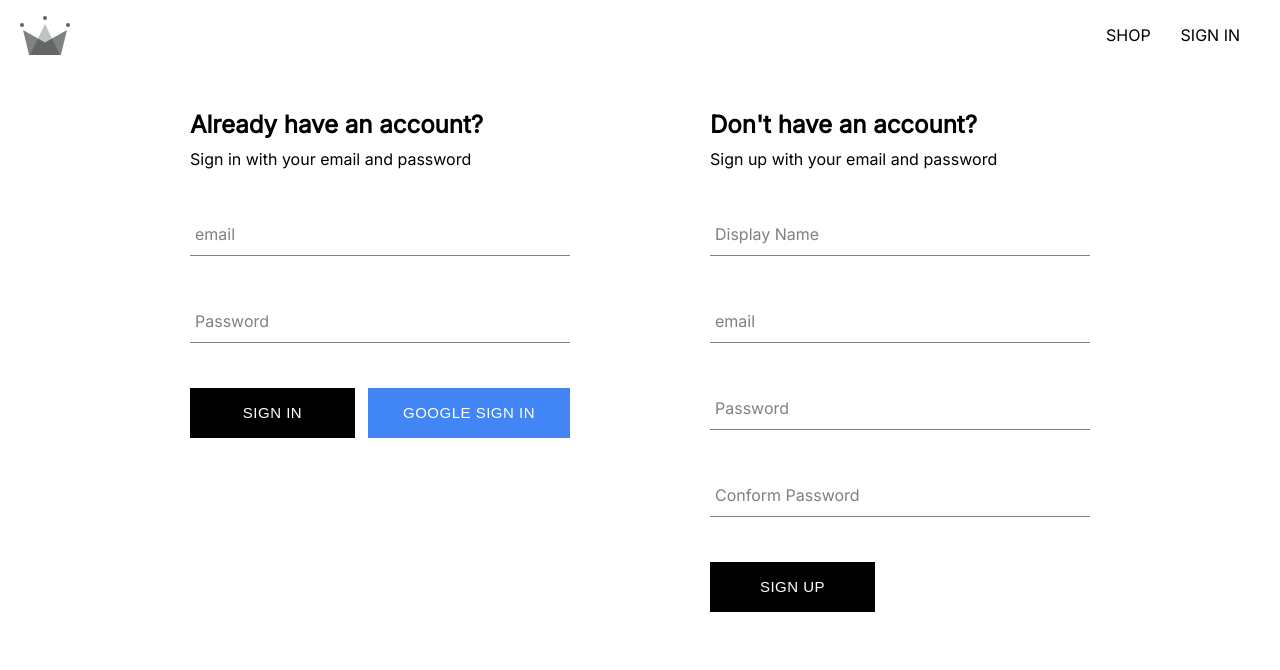
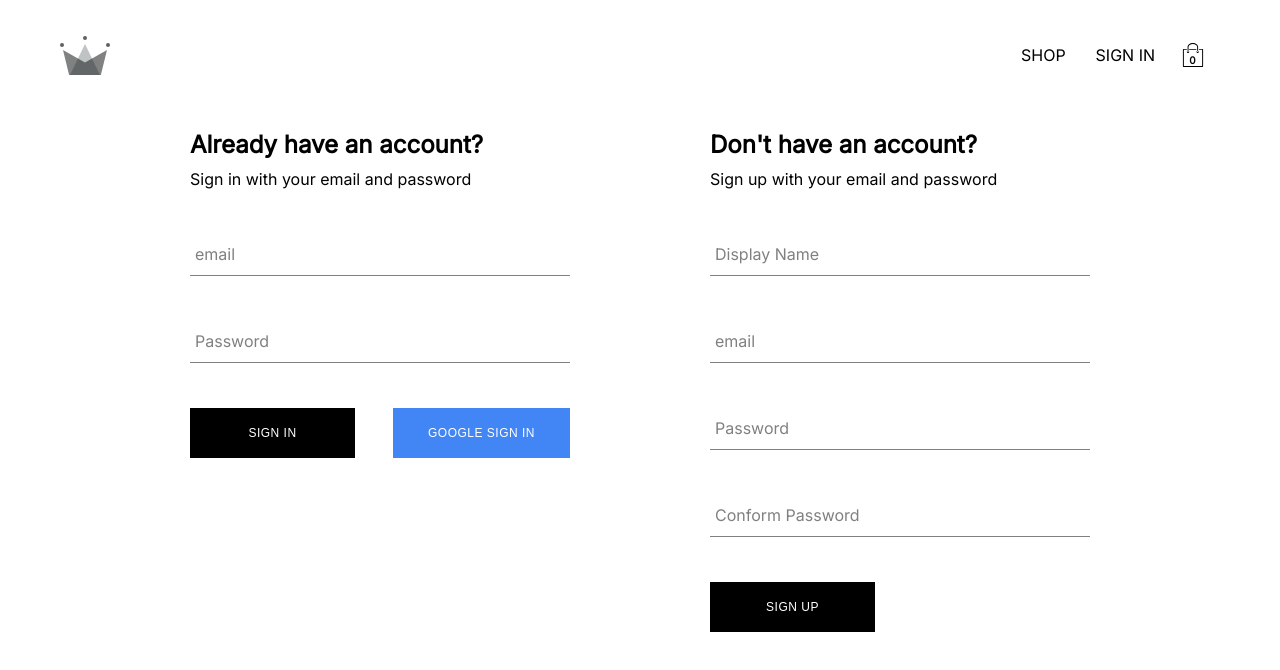
Before and after one commit to jinyeong-jung/jennys-closet, a React (Create React App) app: page /auth in a window 1280 px wide. Shown: the top 670 px of the page. Built offline with nearby package versions, Linux system fonts and the light colour scheme; no server answers.

Commit message:
adding cart context and shopping icon as well as cart dropdown

```diff
--- a/src/components/button/button.styles.scss
+++ b/src/components/button/button.styles.scss
@@ -5,7 +5,7 @@
   letter-spacing: 0.5px;
   line-height: 50px;
   padding: 0 35px 0 35px;
-  font-size: 15px;
+  font-size: 12px;
   background-color: black;
   color: white;
   text-transform: uppercase;
--- /dev/null
+++ b/src/components/cart-dropdown/cart-dropdown.component.jsx
@@ -0,0 +1,13 @@
+import Button from "../button/button.component";
+import "./cart-dropdown.styles.scss";
+
+const CartDropdown = () => {
+  return (
+    <div className="cart-dropdown-container">
+      <div className="cart-item" />
+      <Button>GO TO CHECKOUT</Button>
+    </div>
+  );
+};
+
+export default CartDropdown;
--- /dev/null
+++ b/src/components/cart-dropdown/cart-dropdown.styles.scss
@@ -0,0 +1,29 @@
+.cart-dropdown-container {
+  position: absolute;
+  width: 240px;
+  height: 340px;
+  display: flex;
+  flex-direction: column;
+  padding: 20px;
+  border: 1px solid black;
+  background-color: white;
+  top: 90px;
+  right: 40px;
+  z-index: 5;
+
+  .empty-message {
+    font-size: 18px;
+    margin: 50px auto;
+  }
+
+  .cart-items {
+    height: 240px;
+    display: flex;
+    flex-direction: column;
+    overflow: scroll;
+  }
+
+  button {
+    margin-top: auto;
+  }
+}
--- /dev/null
+++ b/src/components/cart-icon/cart-icon.component.jsx
@@ -0,0 +1,20 @@
+import { useContext } from "react";
+import { ReactComponent as ShoppingIcon } from "../../assets/shopping-bag.svg";
+import { CartContext } from "../../contexts/cart.context";
+
+import "./cart-icon.styles.scss";
+
+const CartIcon = () => {
+  const { isCartOpen, setIsCartOpen } = useContext(CartContext);
+
+  const toggleIsCartOpen = () => setIsCartOpen(!isCartOpen);
+
+  return (
+    <div className="cart-icon-container" onClick={toggleIsCartOpen}>
+      <ShoppingIcon className="shopping-icon" />
+      <span className="item-count">0</span>
+    </div>
+  );
+};
+
+export default CartIcon;
--- /dev/null
+++ b/src/components/cart-icon/cart-icon.styles.scss
@@ -0,0 +1,21 @@
+.cart-icon-container {
+  width: 45px;
+  height: 45px;
+  position: relative;
+  display: flex;
+  align-items: center;
+  justify-content: center;
+  cursor: pointer;
+
+  .shopping-icon {
+    width: 24px;
+    height: 24px;
+  }
+
+  .item-count {
+    position: absolute;
+    font-size: 10px;
+    font-weight: bold;
+    bottom: 12px;
+  }
+}
--- /dev/null
+++ b/src/contexts/cart.context.jsx
@@ -0,0 +1,12 @@
+import { createContext, useState } from "react";
+
+export const CartContext = createContext({
+  isCartOpen: false,
+  setIsCartOpen: () => {},
+});
+
+export const CartProvider = ({ children }) => {
+  const [isCartOpen, setIsCartOpen] = useState(false);
+  const value = { isCartOpen, setIsCartOpen };
+  return <CartContext.Provider value={value}>{children}</CartContext.Provider>;
+};
--- a/src/index.js
+++ b/src/index.js
@@ -3,6 +3,7 @@
 import { BrowserRouter } from "react-router-dom";
 
 import App from "./App";
+import { CartProvider } from "./contexts/cart.context";
 import { ProductsProvider } from "./contexts/products.context";
 import { UserProvider } from "./contexts/user.context";
 
@@ -14,7 +15,9 @@
     <BrowserRouter>
       <UserProvider>
         <ProductsProvider>
-          <App />
+          <CartProvider>
+            <App />
+          </CartProvider>
         </ProductsProvider>
       </UserProvider>
     </BrowserRouter>
--- a/src/index.scss
+++ b/src/index.scss
@@ -1,5 +1,6 @@
 body {
   margin: 0;
+  padding: 20px 40px;
   font-family: "Inter", "Playfair Display", serif, sans-serif;
   -webkit-font-smoothing: antialiased;
   -moz-osx-font-smoothing: grayscale;
--- a/src/routes/navigation/navigation.component.jsx
+++ b/src/routes/navigation/navigation.component.jsx
@@ -1,13 +1,19 @@
 import { Fragment, useContext } from "react";
 import { Outlet, Link } from "react-router-dom";
+
+import CartIcon from "../../components/cart-icon/cart-icon.component";
+
 import { ReactComponent as Logo } from "../../assets/crown.svg";
 import { UserContext } from "../../contexts/user.context";
 import { signOutUser } from "../../utils/firebase/firebase.utils";
 
 import "./navigation.styles.scss";
+import CartDropdown from "../../components/cart-dropdown/cart-dropdown.component";
+import { CartContext } from "../../contexts/cart.context";
 
 const Navigation = () => {
   const { currentUser } = useContext(UserContext);
+  const { isCartOpen } = useContext(CartContext);
 
   return (
     <Fragment>
@@ -29,7 +35,10 @@
               SIGN IN
             </Link>
           )}
+
+          <CartIcon />
         </div>
+        {isCartOpen && <CartDropdown />}
       </div>
       <Outlet />
     </Fragment>
```
Also changed, not shown: src/assets/shopping-bag.svg (added).
